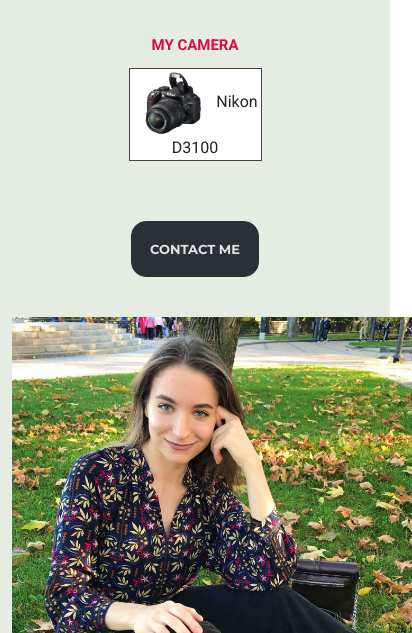
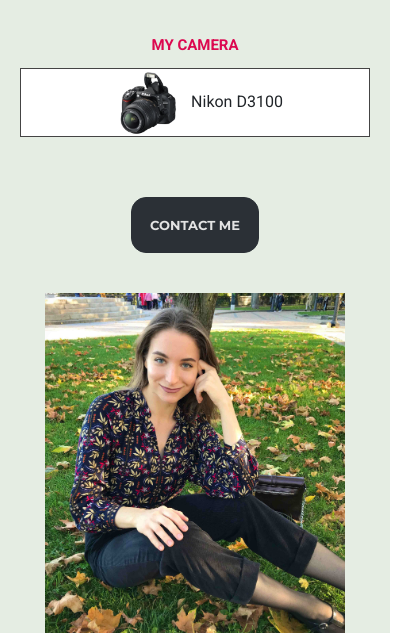
Before and after one commit to HelgagleH/responsive-project-portfolio, a plain HTML site: page about.html in a window 390 px wide. Shown: the part 467-1100 px from the top of the page, 412 px wide, since content can reach past the window. Drawn offline with nearby package versions, Linux system fonts and the light colour scheme.

Commit message:
Updated media

```diff
--- a/src/styles.css
+++ b/src/styles.css
@@ -282,12 +282,16 @@ button.btn-about {
     }
 
     .portfolio-photo {
-        width: 400px;
+        width: 300px;
         padding: 0;
     }
 
     .about-section-photo {
         padding-bottom: 30px;
+    }
+
+    .nikon {
+        max-width: 100%;
     }
 }
 
```
